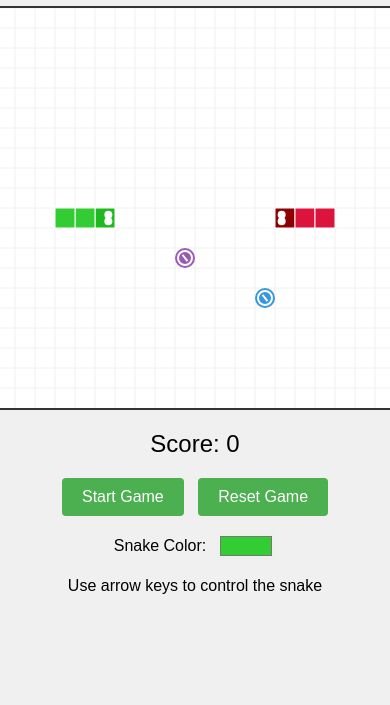
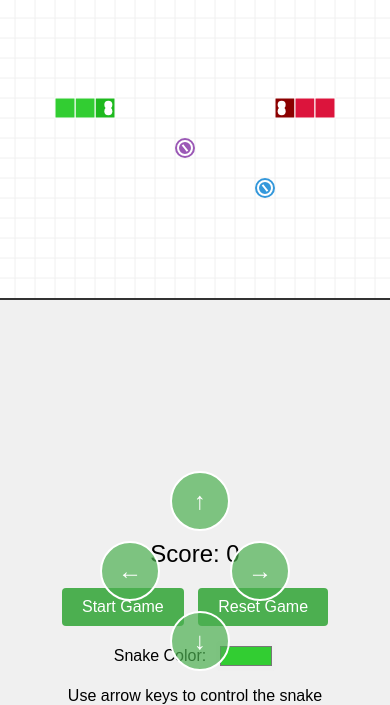
Before and after one commit to jaimango/snakegame, a plain HTML site: page index.html in a window 390 px wide. Shown: the part 153-858 px from the top of the page. Drawn offline with Linux system fonts and the light colour scheme.

Commit message:
added controls for mobile

```diff
--- a/index.html
+++ b/index.html
@@ -57,6 +57,66 @@
             border: none;
             border-radius: 4px;
         }
+        /* Mobile Controls */
+        .mobile-controls {
+            display: none;
+            position: fixed;
+            bottom: 20px;
+            left: 50%;
+            transform: translateX(-50%);
+            width: 200px;
+            height: 200px;
+            z-index: 1000;
+        }
+        .mobile-controls button {
+            position: absolute;
+            width: 60px;
+            height: 60px;
+            background-color: rgba(76, 175, 80, 0.7);
+            border: 2px solid white;
+            border-radius: 50%;
+            color: white;
+            font-size: 24px;
+            display: flex;
+            align-items: center;
+            justify-content: center;
+            cursor: pointer;
+            user-select: none;
+            -webkit-user-select: none;
+            touch-action: manipulation;
+        }
+        .mobile-controls button:active {
+            background-color: rgba(76, 175, 80, 0.9);
+            transform: scale(0.95);
+        }
+        .mobile-controls .up {
+            top: 0;
+            left: 50%;
+            transform: translateX(-50%);
+        }
+        .mobile-controls .right {
+            top: 50%;
+            right: 0;
+            transform: translateY(-50%);
+        }
+        .mobile-controls .down {
+            bottom: 0;
+            left: 50%;
+            transform: translateX(-50%);
+        }
+        .mobile-controls .left {
+            top: 50%;
+            left: 0;
+            transform: translateY(-50%);
+        }
+        @media (max-width: 768px) {
+            .mobile-controls {
+                display: block;
+            }
+            canvas {
+                margin-bottom: 220px;
+            }
+        }
     </style>
 </head>
 <body>
@@ -72,6 +132,14 @@
         <input type="color" id="snakeColorPicker" value="#32CD32">
     </div>
     <p>Use arrow keys to control the snake</p>
+
+    <!-- Mobile Controls -->
+    <div class="mobile-controls">
+        <button class="up" id="upButton">↑</button>
+        <button class="right" id="rightButton">→</button>
+        <button class="down" id="downButton">↓</button>
+        <button class="left" id="leftButton">←</button>
+    </div>
 
     <!-- Audio elements for sound effects (hidden) -->
     <audio id="portalSound" preload="auto">
@@ -2101,6 +2169,44 @@
             startButton.addEventListener('click', startGame);
             resetButton.addEventListener('click', initGame);
 
+            // Mobile control event listeners
+            const upButton = document.getElementById('upButton');
+            const rightButton = document.getElementById('rightButton');
+            const downButton = document.getElementById('downButton');
+            const leftButton = document.getElementById('leftButton');
+
+            // Touch events for mobile controls
+            function addMobileControlListeners(button, newDirection) {
+                button.addEventListener('touchstart', (e) => {
+                    e.preventDefault();
+                    if (direction !== getOppositeDirection(newDirection)) {
+                        direction = newDirection;
+                    }
+                });
+
+                // Prevent default touch behavior
+                button.addEventListener('touchmove', (e) => {
+                    e.preventDefault();
+                });
+            }
+
+            // Helper function to get opposite direction
+            function getOppositeDirection(dir) {
+                const opposites = {
+                    'up': 'down',
+                    'down': 'up',
+                    'left': 'right',
+                    'right': 'left'
+                };
+                return opposites[dir];
+            }
+
+            // Add listeners to mobile control buttons
+            addMobileControlListeners(upButton, 'up');
+            addMobileControlListeners(rightButton, 'right');
+            addMobileControlListeners(downButton, 'down');
+            addMobileControlListeners(leftButton, 'left');
+
             // Initialize game on load
             initGame();
         });
```
